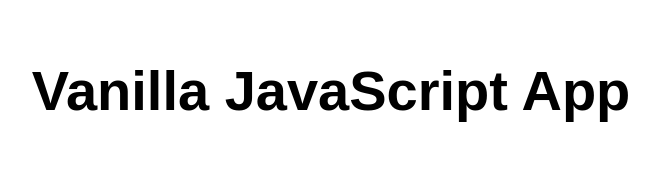
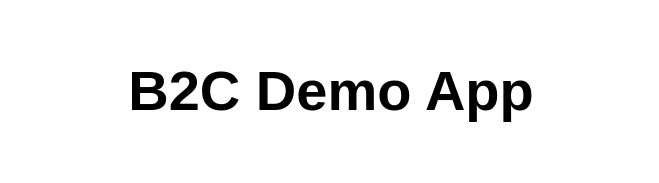
Before and after one commit to cloudtidings/B2CDemo-static-web-app, a website: page src/index.html in a window 1280 px wide. Shown: the whole page, without its empty margins (309-968 px from the left). Drawn offline with Linux system fonts and the light colour scheme.

Commit message:
Update index.html

```diff
--- a/src/index.html
+++ b/src/index.html
@@ -5,12 +5,12 @@
   <meta charset="UTF-8">
   <meta name="viewport" content="width=device-width, initial-scale=1.0">
   <link rel="stylesheet" href="styles.css">
-  <title>Vanilla JavaScript App</title>
+  <title>B2C Demo App<</title>
 </head>
 
 <body>
   <main>
-    <h1>Vanilla JavaScript App</h1>
+    <h1>B2C Demo App</h1>
   </main>
 </body>
 
```
